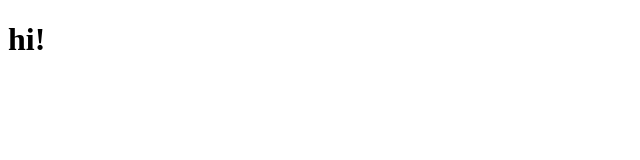
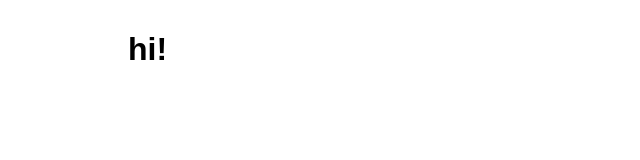
Before and after one commit to joaomacaoli/mind-support, a React (Vite) app: page / in a window 1280 px wide. Shown: the top 160 px of the page, without its empty margins (0-640 px from the left). Built offline with nearby package versions, Linux system fonts and the light colour scheme.

Commit message:
feat: configuração básica dos média queries

```diff
--- a/src/index.css
+++ b/src/index.css
@@ -0,0 +1,32 @@
+:root {
+  --xsm: 25rem; /* 400px */
+  --sm: 40rem;  /* 640px */
+  --md: 48rem;  /* 768px */
+  --lg: 64rem;  /* 1024px */
+  --xl: 80rem;  /* 1280px */
+  --2xl: 96rem;  /* 1536px */
+}
+
+/* Configuração padrão */
+body {
+  width: 100%;
+  max-width: var(--sm);
+  margin: 0 auto;
+  padding: 10px;
+  font-family: Arial, sans-serif;
+
+}
+
+/* Tablet */
+@media (min-width: 48rem) {
+  body {
+    max-width: var(--sm);
+  }
+}
+
+/* Desktop */
+@media (min-width: 80rem) {
+  body {
+    max-width: var(--lg);
+  }
+}
```
Also changed, not shown: 1 other file (tests, documents, lock files or other folders).
